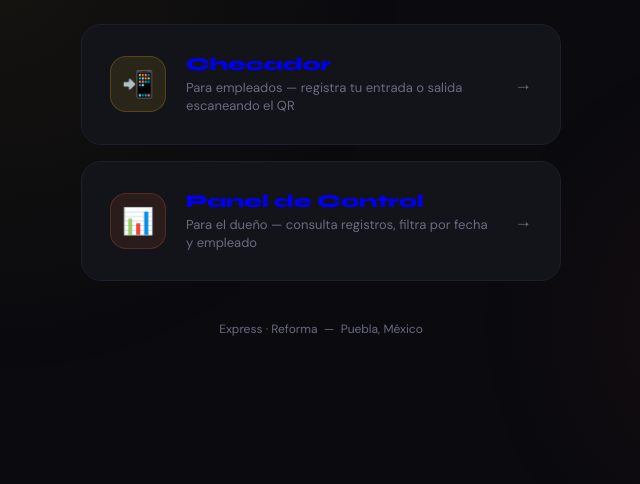
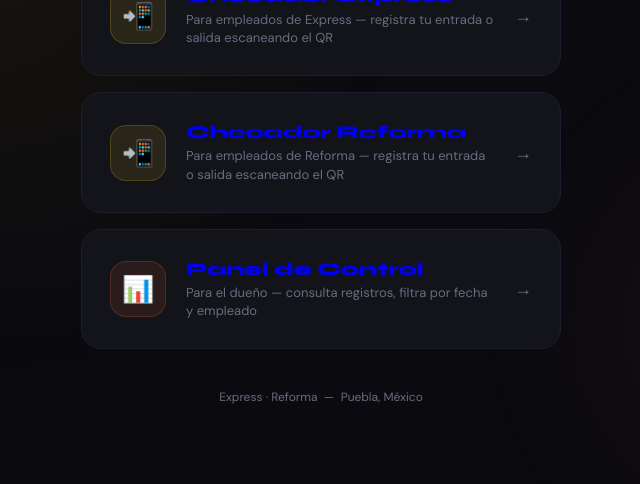
Before and after one commit to fravel2005-ai/casavelasco-asistencia, a plain HTML site: page index.html in a window 1280 px wide. Shown: the part 316-800 px from the top of the page, without its empty margins (319-959 px from the left). Drawn offline with Linux system fonts and the light colour scheme.

Commit message:
Inicio: agrega tarjeta del Checador Reforma y etiqueta la de Express

```diff
--- a/index.html
+++ b/index.html
@@ -196,8 +196,17 @@
     <a href="checador.html" class="card">
       <div class="card-icon">📲</div>
       <div class="card-info">
-        <h2>Checador</h2>
-        <p>Para empleados — registra tu entrada o salida escaneando el QR</p>
+        <h2>Checador Express</h2>
+        <p>Para empleados de Express — registra tu entrada o salida escaneando el QR</p>
+      </div>
+      <span class="card-arrow">→</span>
+    </a>
+
+    <a href="checador-reforma.html" class="card">
+      <div class="card-icon">📲</div>
+      <div class="card-info">
+        <h2>Checador Reforma</h2>
+        <p>Para empleados de Reforma — registra tu entrada o salida escaneando el QR</p>
       </div>
       <span class="card-arrow">→</span>
     </a>
```
